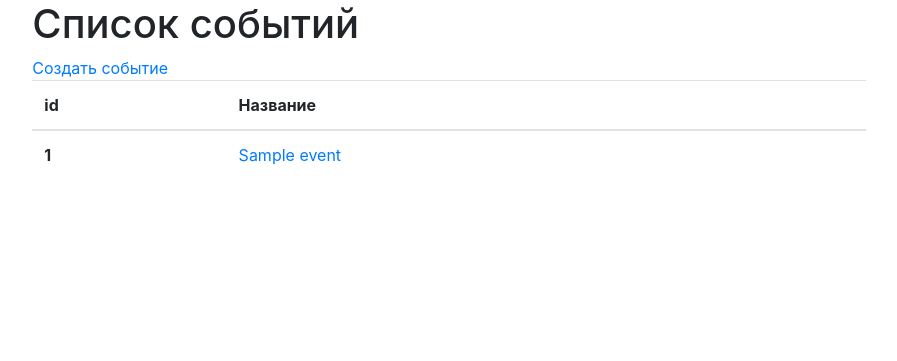
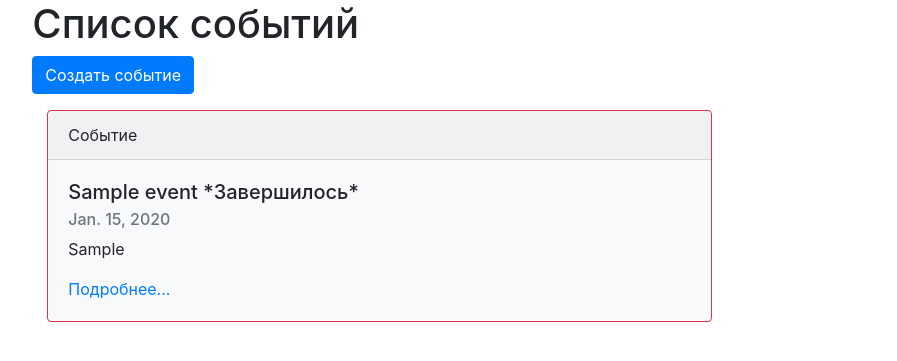
Before and after one commit to FaneTheEternal/probation-keysystems, a Django app: page /organizer/events/ in a window 1280 px wide. Shown: the part 56-417 px from the top of the page, without its empty margins (211-1108 px from the left). Run offline with Django 3.2, Linux system fonts and the light colour scheme; a user stored in the database is signed in; tables that the repository leaves empty hold one stand-in row (values such as "Sample post"); some libraries are stand-ins or nearby versions.

Commit message:
список событий заменен с таблици на карточки

```diff
--- a/mysite/organizer/templates/organizer/event_list.html
+++ b/mysite/organizer/templates/organizer/event_list.html
@@ -3,9 +3,28 @@
 {% block content %}
 <div class="col-sm-10">
     <h1>Список событий</h1>
-    {% if user.profile.is_moderator %}<a href="{% url 'event-create' %}">Создать событие</a>{% endif %}
+    {% if user.profile.is_moderator %}
+        <form action="{% url 'event-create' %}" class="form mb-3">
+            <button type="submit" class="btn btn-primary">Создать событие</button>
+        </form>
+    {% endif %}
     {% if event_list %}
-    <table class="table">
+
+    <div class="col-sm-10">
+        {% for event in event_list %}
+            <div class="card bg-light mb-3 {% if event.is_past %}border-danger{% endif %}">
+                <div class="card-header">Событие</div>
+                <div class="card-body">
+                    <h5 class="card-title">{{ event.title }} {% if event.is_past %}*Завершилось*{% endif %}</h5>
+                    <h6 class="card-subtitle mb-2 text-muted">{{ event.event_date }}</h6>
+                    <p class="card-text">{{ event.some_properties }}</p>
+                    <a href="{{ event.get_absolute_url }}" class="card-link">Подробнее...</a>
+                </div>
+            </div>
+        {% endfor %}
+    </div>
+
+    <!--table class="table">
         <thead>
             <tr>
                 <th scope="col">id</th>
@@ -20,7 +39,7 @@
                 </tr>
             {% endfor %}
         </tbody>
-    </table>
+    </table-->
     {% else %}
         <p>There are no events</p>
     {% endif %}
```
